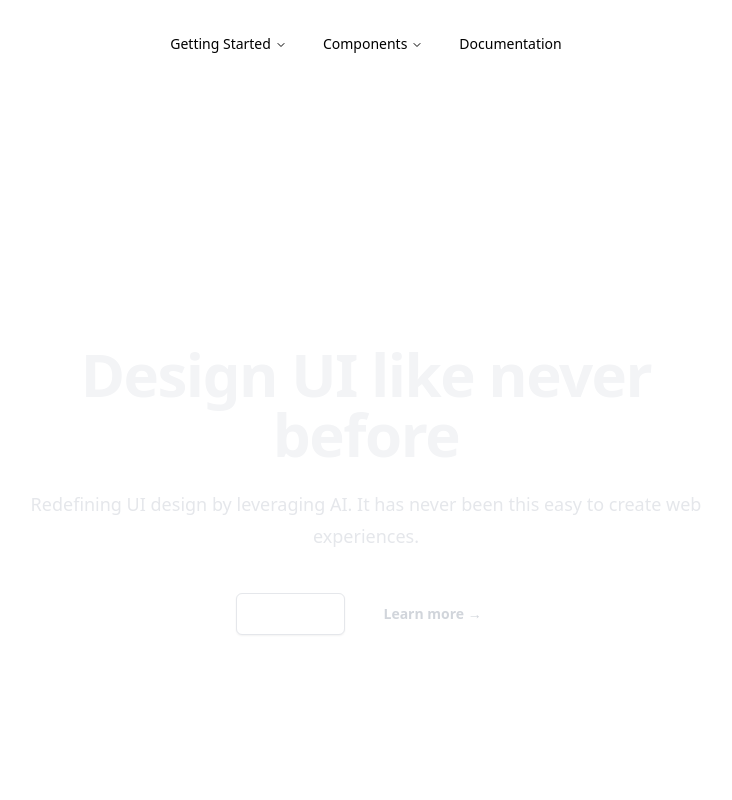
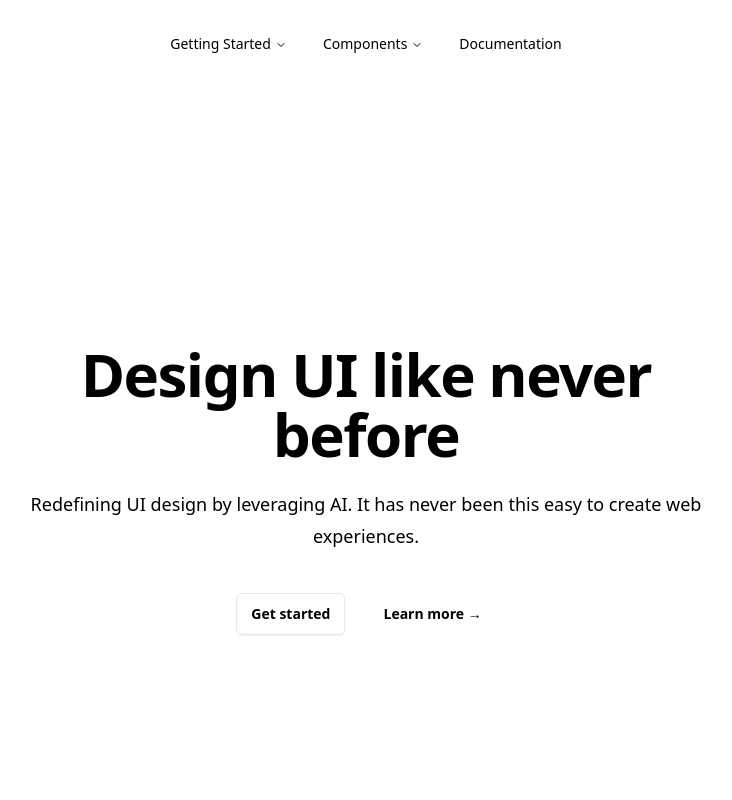
Before and after one commit to emanation-ai/vite-ts-react-shadcn-tw, a React (Vite) app: page / in a window 1280 px wide. Shown: the top 800 px of the page, without its empty margins (274-1006 px from the left). Built offline with nearby package versions, Linux system fonts and the light colour scheme.

Commit message:
fix colors

```diff
--- a/src/App.tsx
+++ b/src/App.tsx
@@ -6,7 +6,7 @@ import navData from './data/navigation_bar.json';
 function App() {
   return (
     <main>
-      <div className="bg-white">
+      <div className="bg-white text-black">
         <nav
           className="flex items-center justify-center pt-6 lg:px-8"
           aria-label="Global"
@@ -20,22 +20,22 @@ function App() {
           ></div>
           <div className="mx-auto max-w-2xl py-32 sm:py-48 lg:py-56">
             <div className="text-center">
-              <h1 className="text-4xl font-bold tracking-tight text-gray-100 sm:text-6xl">
+              <h1 className="text-4xl font-bold tracking-tight sm:text-6xl">
                 {heroData.title}
               </h1>
-              <p className="mt-6 text-lg leading-8 text-gray-200">
+              <p className="mt-6 text-lg leading-8">
                 {heroData.subtitle}
               </p>
               <div className="mt-10 flex items-center justify-center gap-x-6">
                 <a
                   href="#"
-                  className="rounded-md bg-white text-black border px-3.5 py-2.5 text-sm font-semibold text-white shadow-sm hover:bg-indigo-500 focus-visible:outline focus-visible:outline-2 focus-visible:outline-offset-2 focus-visible:outline-indigo-600"
+                  className="rounded-md bg-white border px-3.5 py-2.5 text-sm font-semibold shadow-sm hover:bg-gray-300 focus-visible:outline focus-visible:outline-2 focus-visible:outline-offset-2 focus-visible:outline-indigo-600"
                 >
                   {heroData.call_to_action}
                 </a>
                 <a
                   href="#"
-                  className="text-sm font-semibold leading-6 text-gray-300 px-3.5 py-2.5"
+                  className="text-sm font-semibold leading-6 px-3.5 py-2.5"
                 >
                   {heroData.secondary_call_to_action}{' '}
                   <span aria-hidden="true">→</span>
@@ -54,7 +54,7 @@ function App() {
           <div className="grid grid-cols-2 gap-8 px-4 py-6 lg:py-8 md:grid-cols-4">
             {footerData.columns.map((c) => (
               <div key={c.title}>
-                <h2 className="mb-6 text-sm font-semibold text-gray-900 uppercase dark:text-white">
+                <h2 className="mb-6 text-sm font-semibold text-gray-900 uppercase">
                   {c.title}
                 </h2>
                 <ul className="text-gray-500 dark:text-gray-400 font-medium">
```
